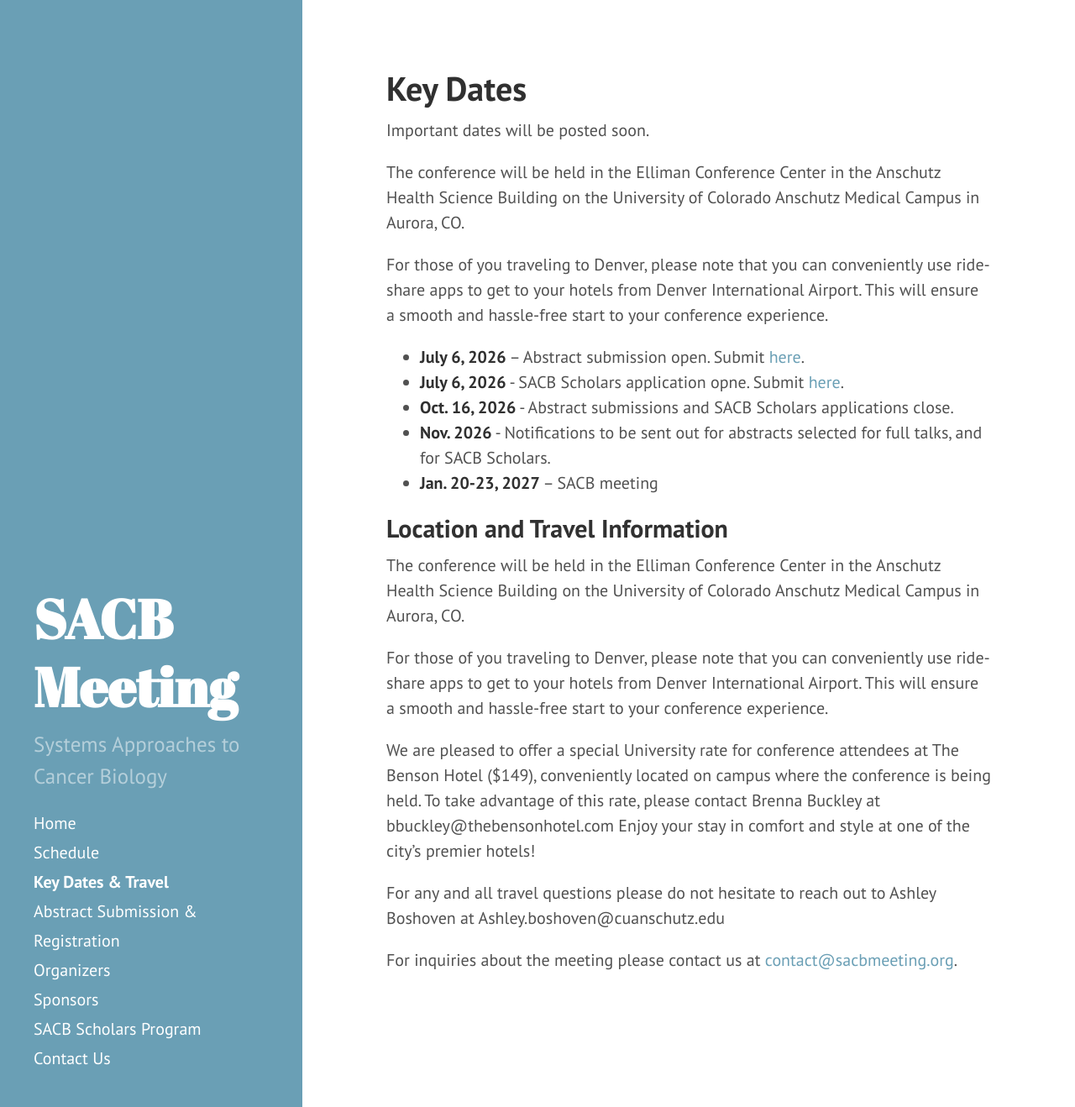
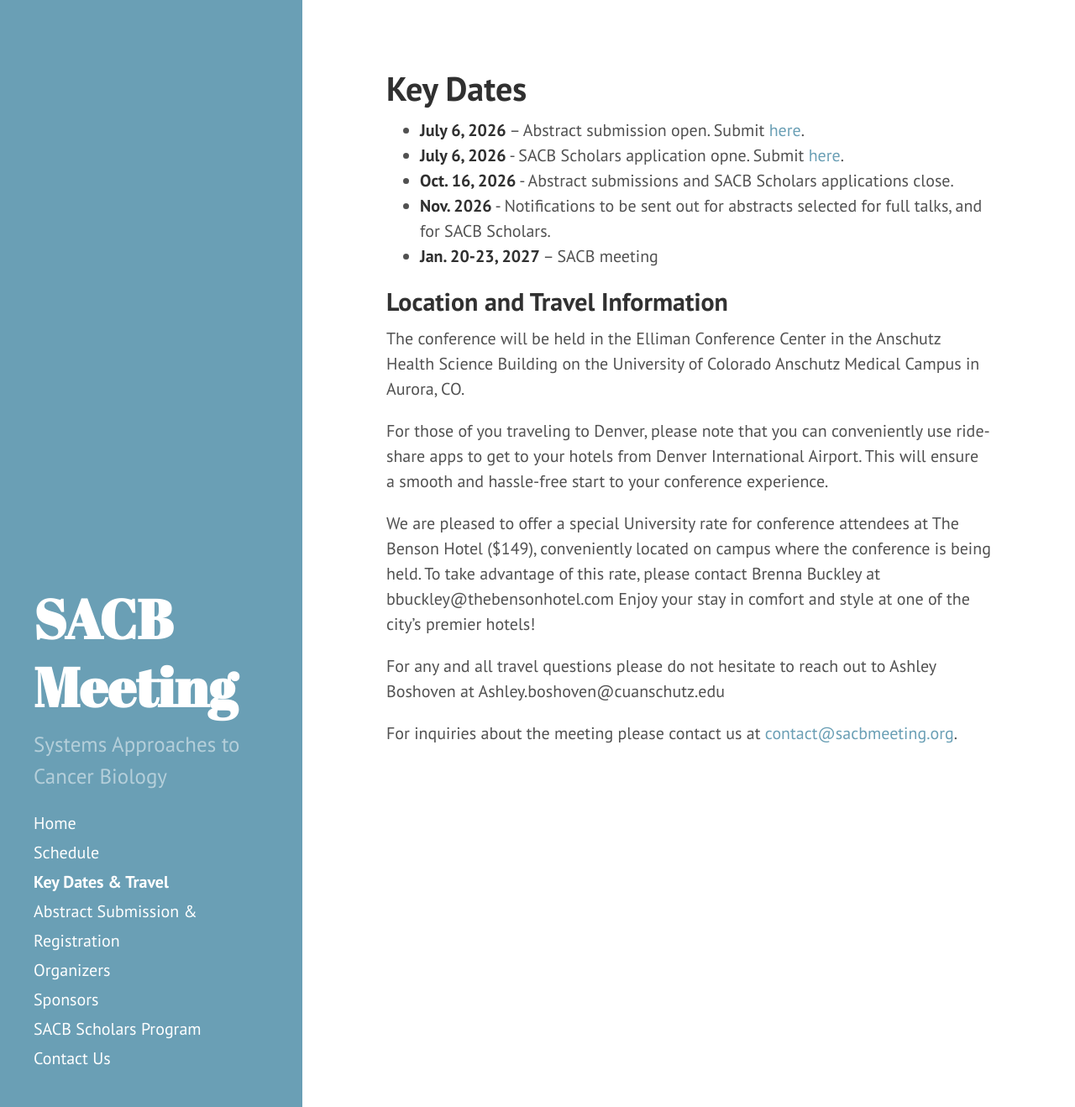
Before and after one commit to AECCSB/sacb-meeting, a Jekyll site: the page built from keydates.md, in a window 1280 px wide and 1318 px high. Shown: the whole window at 84% size. Built offline with Jekyll 4.4.1, drawn with Linux system fonts in a browser that asks for light colours.

Commit message:
Update keydates.md

```diff
--- a/keydates.md
+++ b/keydates.md
@@ -2,12 +2,6 @@
 title: Key Dates
 layout: page
 ---
-
-Important dates will be posted soon.
-
-The conference will be held in the Elliman Conference Center in the Anschutz Health Science Building on the University of Colorado Anschutz Medical Campus in Aurora, CO.
-
-For those of you traveling to Denver, please note that you can conveniently use ride-share apps to get to your hotels from Denver International Airport. This will ensure a smooth and hassle-free start to your conference experience.
 
 - **July 6, 2026** – Abstract submission open. Submit [here](https://docs.google.com/forms/d/1mGvkJUHD8FZdnmkLE5V4YDmJ2GXVFJjVmfz7h9ZO58c/edit).
 - **July 6, 2026** - SACB Scholars application opne. Submit [here](https://docs.google.com/forms/d/1iWr7sNkDvHPWKeXo6LVGnMptQC8zdpnJL60zegkRA5U/edit).
```
